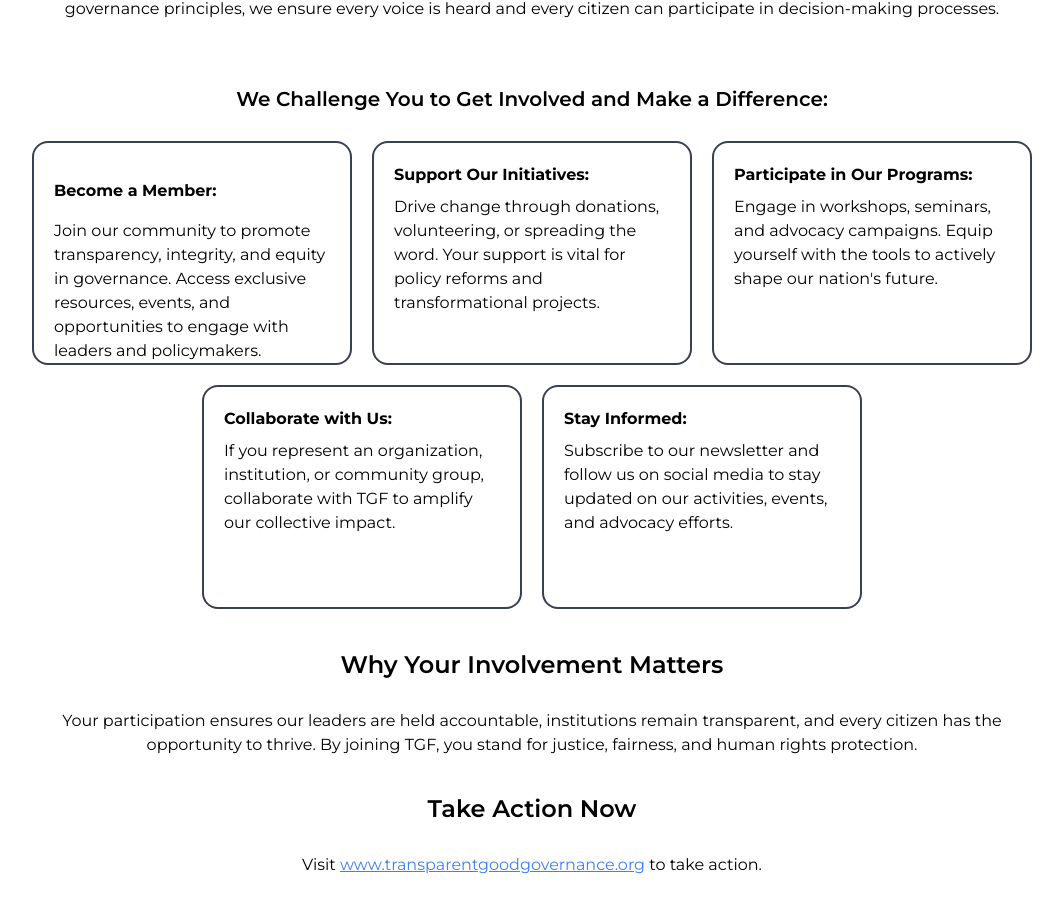
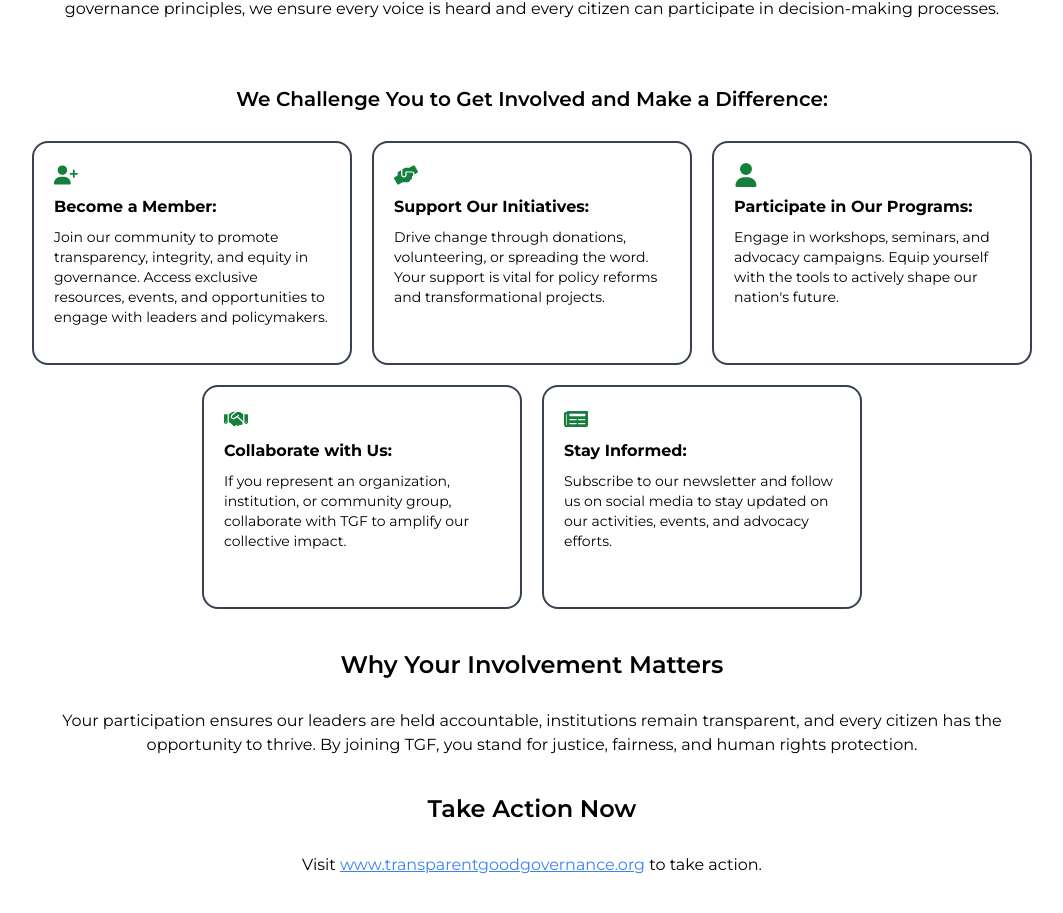
Before and after one commit to deji-ice/TransparentGovernanceFoundation, a Next.js app: page / in a window 1280 px wide. Shown: the part 1795-2708 px from the top of the page, without its empty margins (108-1171 px from the left). Built offline with nearby package versions, Linux system fonts and the light colour scheme; a web font is replaced by a local one.

Commit message:
refactor: Update AboutUs page layout and styling

```diff
--- a/app/AboutUs/page.tsx
+++ b/app/AboutUs/page.tsx
@@ -5,11 +5,11 @@ import Image from "next/image";
 
 const AboutUs = () => {
   return (
-    <div className="flex flex-col items-center justify-between mt-10">
-      <section className="flex flex-col items-center px-10 md:px-20 py-8 bg-white">
-        <div className="flex flex-col items-center gap-3 mb-14">
+    <div className="flex flex-col items-center justify-between mt-24">
+      <section className="flex flex-col items-center px-10 md:px-20  bg-white">
+        <div className="flex flex-row-reverse justify-center items-center gap-3 mb-14">
           <IoLocationOutline className="text-4xl text-green-600" />
-          <h2 className="text-3xl md:text-4xl font-bold  font-playfair text-center text-black">
+          <h2 className="text-2xl md:text-3xl font-bold  font-playfair text-center text-black">
             Who We Are
           </h2>
         </div>
--- a/components/Homepage/GetInvolved.tsx
+++ b/components/Homepage/GetInvolved.tsx
@@ -1,6 +1,16 @@
 import React from "react";
-import { FaPeopleGroup } from "react-icons/fa6";
+import {
+  FaHandshake,
+  FaPeopleGroup,
+  FaUser,
+  FaUserPlus,
+} from "react-icons/fa6";
 import { IoLocationOutline, IoPeople } from "react-icons/io5";
+import {
+  FaArrowCircleRight,
+  FaHandsHelping,
+  FaNewspaper,
+} from "react-icons/fa";
 
 const GetInvolved = () => {
   return (
@@ -12,7 +22,7 @@ const GetInvolved = () => {
         </span>
       </h2>
 
-      <div  className="flex flex-col items-center mb-10">
+      <div className="flex flex-col items-center mb-10">
         <h3 className="text-xl md:text-2xl font-semibold mb-4 text-black">
           Join Us in Creating a Better Future for All
         </h3>
@@ -30,28 +40,34 @@ const GetInvolved = () => {
         </h3>
         <ul className=" flex flex-col items-center justify-center gap-5  text-black w-full  ">
           <div className="flex *:w-[20rem] gap-5 *:h-[14rem] *:flex *:flex-col *:gap-2 *:border-2 *:p-5 *:border-gray-700 *:rounded-2xl">
-            <li className="flex flex-col">
-            <IoLocationOutline className="text-4xl text-green-600" />
-            <FaPeopleGroup className=" bg-red-600 text-3xl" />
+            <li className="flex flex-col h-fit">
+              <span>
+                <FaUserPlus className=" text-2xl text-green-700" />{" "}
+              </span>
               <strong>Become a Member:</strong>
-              <IoPeople className="text-black bg-red-600 text-3xl" />
-              <p>
+              <p className="text-sm">
                 Join our community to promote transparency, integrity, and
                 equity in governance. Access exclusive resources, events, and
                 opportunities to engage with leaders and policymakers.
               </p>
             </li>
             <li>
+              <span>
+                <FaHandsHelping className=" text-2xl text-green-700" />
+              </span>
               <strong>Support Our Initiatives:</strong>
-              <p>
+              <p className="text-sm">
                 Drive change through donations, volunteering, or spreading the
                 word. Your support is vital for policy reforms and
                 transformational projects.
               </p>
             </li>
             <li>
+              <span>
+                <FaUser className=" text-2xl text-green-700" />
+              </span>
               <strong>Participate in Our Programs:</strong>
-              <p>
+              <p className="text-sm">
                 Engage in workshops, seminars, and advocacy campaigns. Equip
                 yourself with the tools to actively shape our nation's future.
               </p>
@@ -60,15 +76,21 @@ const GetInvolved = () => {
 
           <div className="flex *:h-[14rem] *:w-[20rem] gap-5 *:flex *:flex-col *:gap-2 *:border-2 *:p-5 *:border-gray-700 *:rounded-2xl">
             <li className="">
+              <span>
+                <FaHandshake className=" text-2xl text-green-700" />
+              </span>
               <strong>Collaborate with Us:</strong>
-              <p>
+              <p className="text-sm">
                 If you represent an organization, institution, or community
                 group, collaborate with TGF to amplify our collective impact.
               </p>
             </li>
             <li className="">
+              <span>
+                <FaNewspaper className=" text-2xl  text-green-700 " />
+              </span>
               <strong>Stay Informed:</strong>
-              <p>
+              <p className="text-sm">
                 Subscribe to our newsletter and follow us on social media to
                 stay updated on our activities, events, and advocacy efforts.
               </p>
```
